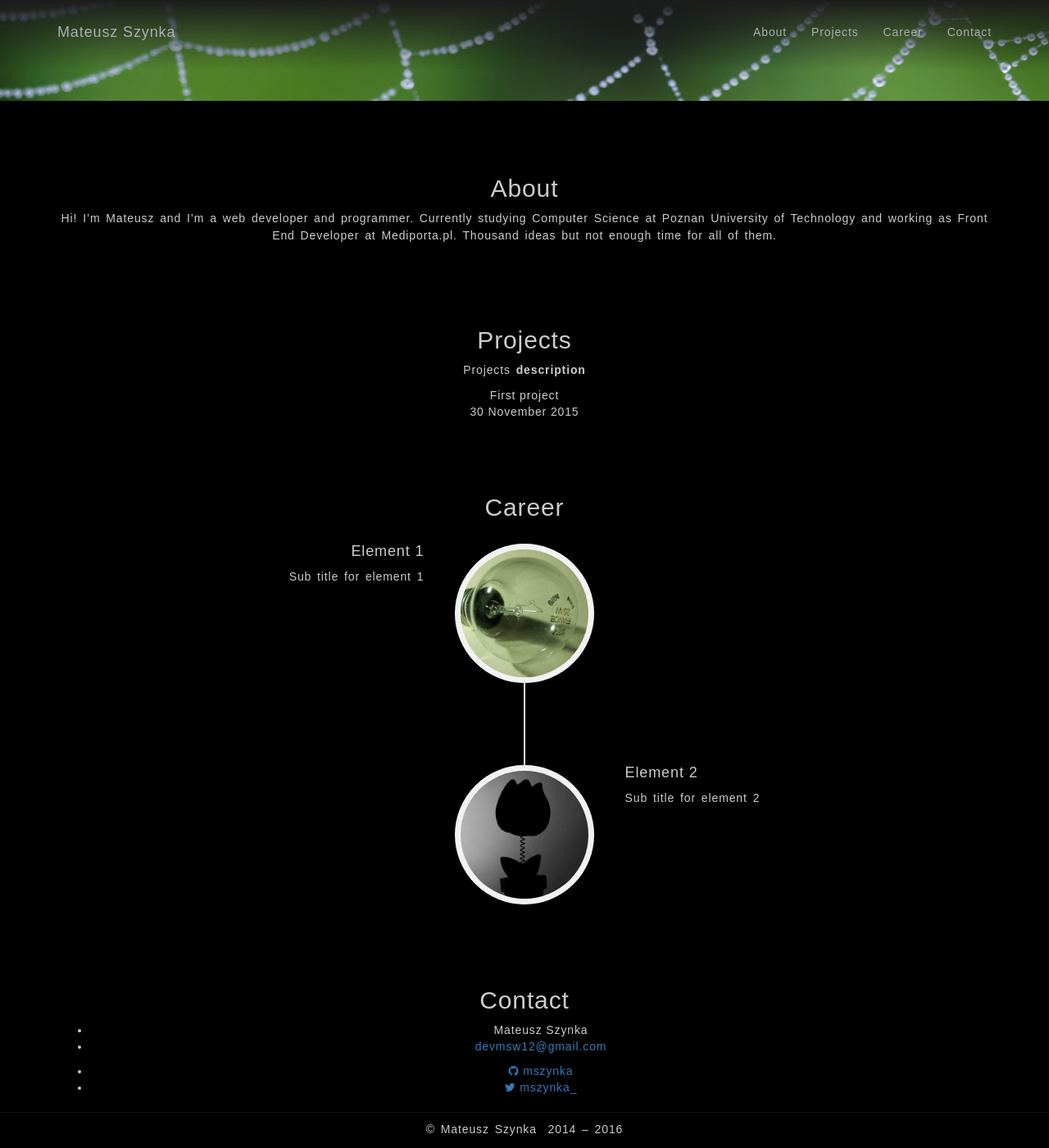
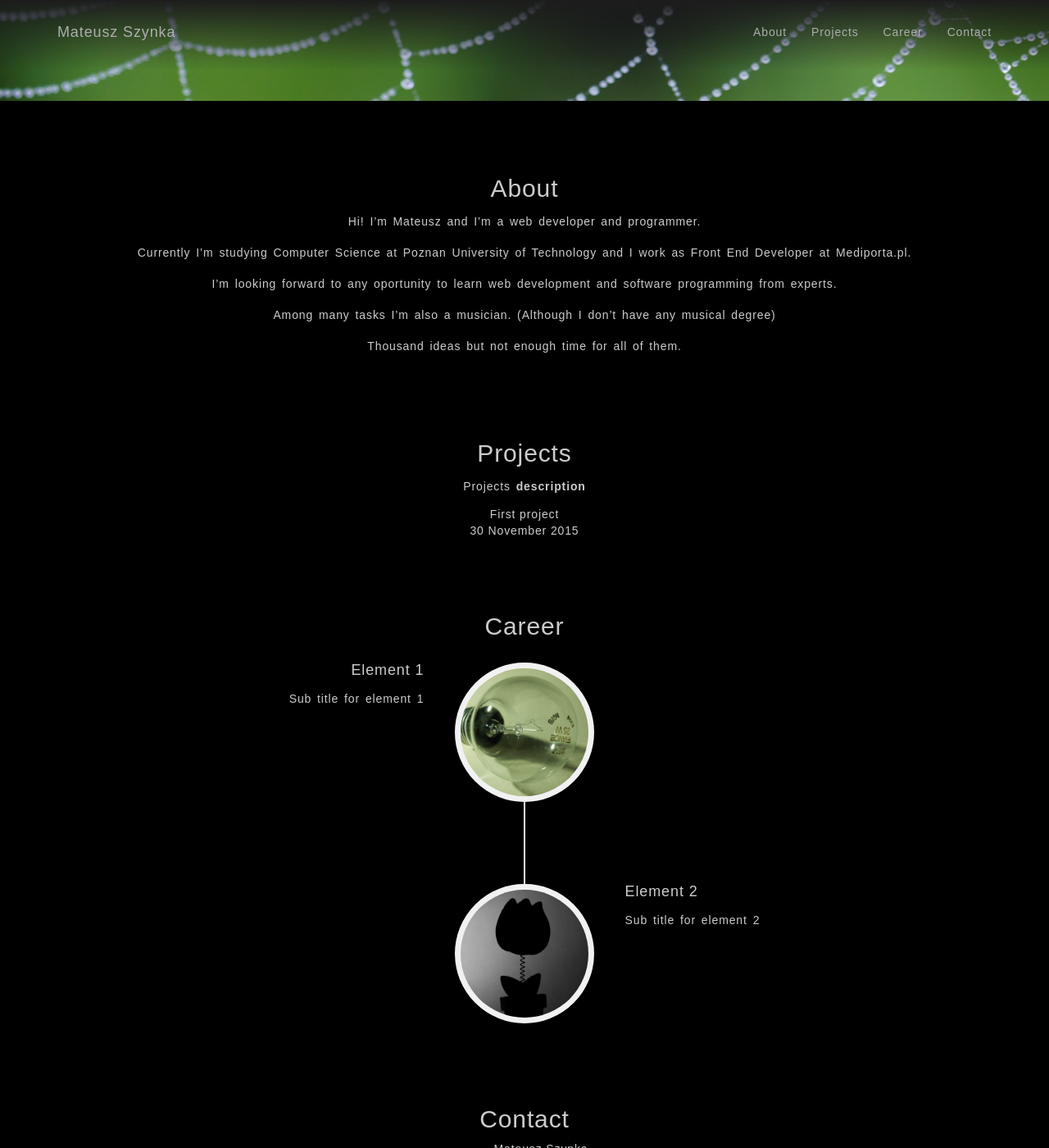
Before and after one commit to mszynka/mszynka.github.io, a Jekyll site: the page built from index.html, in a window 1280 px wide and 1400 px high, scrolled down 598 px. Shown: the whole window at 82% size. Built offline with Jekyll 4.4.1, drawn with Linux system fonts in a browser that asks for light colours; some web fonts are replaced.

Commit message:
About section

```diff
--- a/_sass/_helpers.scss
+++ b/_sass/_helpers.scss
@@ -5,7 +5,7 @@ body {
 
 p {
   word-spacing: .15em;
-  line-height: 1.5em;
+  line-height: 2em;
 }
 
 .text-left {
--- a/about.md
+++ b/about.md
@@ -6,4 +6,12 @@ slug: about
 order: 10
 ---
 
-Hi! I'm Mateusz and I'm a web developer and programmer. Currently studying Computer Science at Poznan University of Technology and working as Front End Developer at Mediporta.pl. Thousand ideas but not enough time for all of them.
+Hi! I'm Mateusz and I'm a web developer and programmer.
+
+Currently I'm studying Computer Science at Poznan University of Technology and I work as Front End Developer at Mediporta.pl.
+
+I'm looking forward to any oportunity to learn web development and software programming from experts.
+
+Among many tasks I'm also a musician. (Although I don't have any musical degree)
+
+Thousand ideas but not enough time for all of them.
```
Also changed, not shown: _sass/_landing-page.scss (+11 -8 lines).
